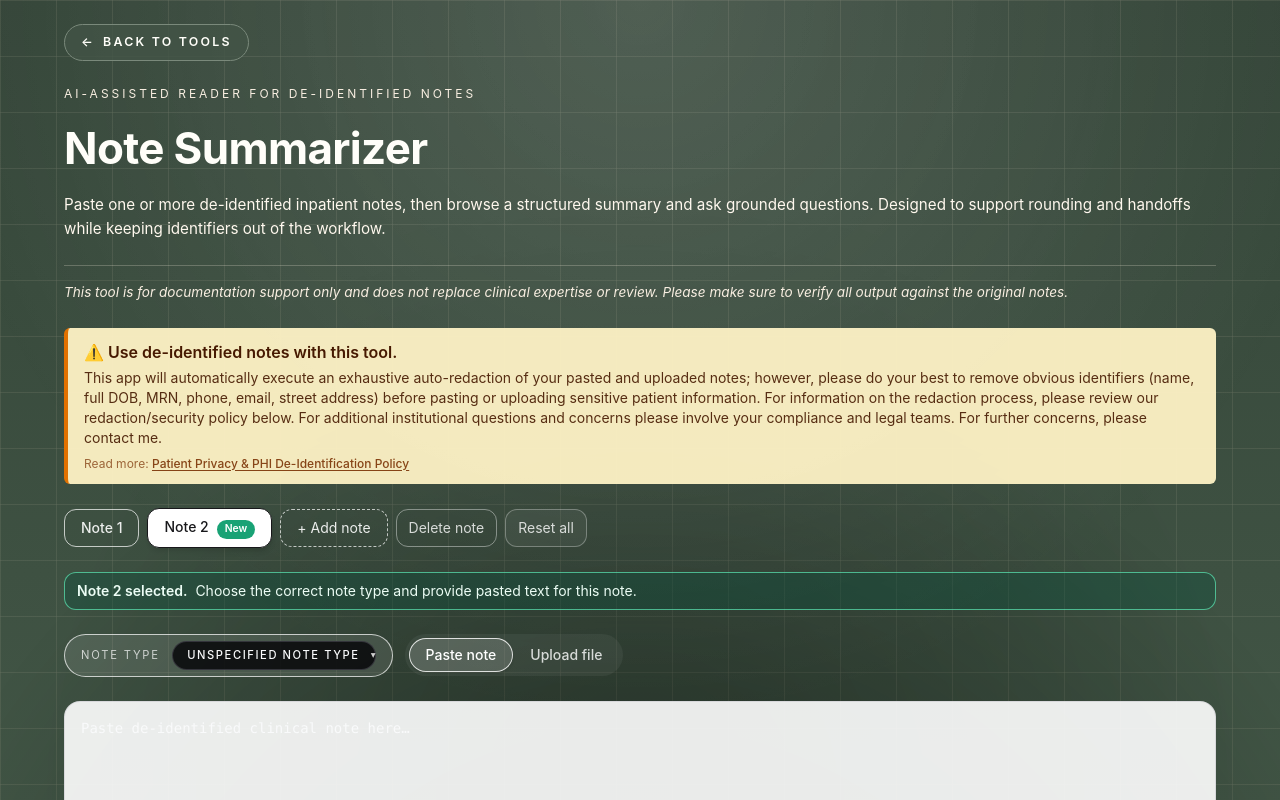
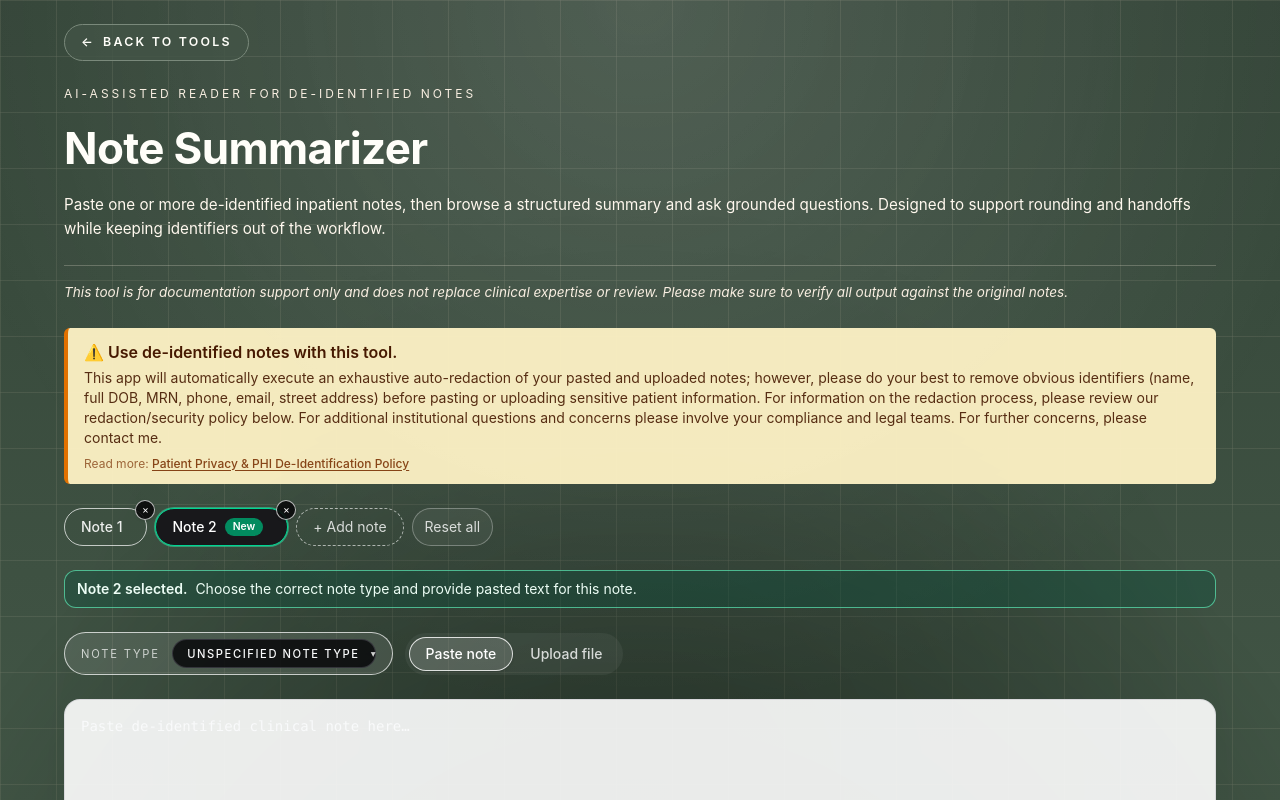
Before and after one commit to NotoMD-dev/notomed-site, a Next.js app: page /tools/note-summarizer in a window 1280 px wide. Both pictures are taken after typing "Sample" into the empty fields and a click on the button "+ Add note". Shown: the top 800 px of the page. Built offline with nearby package versions, Linux system fonts and the light colour scheme.

Commit message:
Update note add-delete controls

```diff
--- a/src/components/note-summarizer/NoteSummarizerInput.tsx
+++ b/src/components/note-summarizer/NoteSummarizerInput.tsx
@@ -485,47 +485,50 @@ export function NoteSummarizerInput({
       {/* Note tabs */}
       <div className="flex flex-wrap items-center gap-2">
         {notes.map((note) => (
+          <div key={note.id} className="relative">
             <button
-            key={note.id}
               type="button"
               onClick={() => {
                 setActiveNoteId(note.id);
                 // When switching notes, keep whatever view mode the user last chose.
               }}
-            className={`px-4 py-2 rounded-xl text-xs md:text-sm font-medium border transition
+              className={`px-4 py-2 rounded-full text-xs md:text-sm font-medium border transition flex items-center gap-2 pr-6
                 ${
                   activeNoteId === note.id
-                  ? "bg-white dark:bg-zinc-900 shadow-md border-pearl-400/60 dark:border-zinc-700 text-zinc-900 dark:text-zinc-50"
+                    ? "bg-zinc-900 border-emerald-400 text-white shadow-[0_0_0_1px_rgba(52,211,153,0.6)]"
                     : "bg-transparent border border-white/70 text-white/90 hover:bg-white/10"
                 }`}
             >
               <span>{note.title}</span>
               {lastAddedNoteId === note.id && (
-              <span className="ml-2 inline-flex items-center rounded-full bg-emerald-600/90 px-2 py-0.5 text-[0.65rem] font-semibold text-white">
+                <span className="inline-flex items-center rounded-full bg-emerald-600/90 px-2 py-0.5 text-[0.65rem] font-semibold text-white">
                   New
                 </span>
               )}
             </button>
+            {notes.length > 1 && (
+              <button
+                type="button"
+                onClick={() => deleteNote(note.id)}
+                className="absolute -top-2 -right-2 inline-flex h-5 w-5 items-center justify-center rounded-full border border-white/70 bg-zinc-950/90 text-[0.65rem] text-white shadow hover:bg-white hover:text-zinc-900"
+                aria-label={`Delete ${note.title}`}
+              >
+                ×
+              </button>
+            )}
+          </div>
         ))}
         <button
           type="button"
           onClick={addNote}
-          className="px-4 py-2 rounded-xl text-xs md:text-sm border border-dashed border-white/70 bg-transparent text-white/90 hover:bg-white/10"
+          className="px-4 py-2 rounded-full text-xs md:text-sm border border-dashed border-white/60 bg-transparent text-white/80 hover:bg-white/5"
         >
           + Add note
         </button>
         <button
           type="button"
-          onClick={() => deleteNote(activeNoteId)}
-          disabled={notes.length <= 1}
-          className="px-3 py-2 rounded-xl text-xs md:text-sm border border-white/40 bg-transparent text-white/80 hover:bg-white/10 disabled:opacity-50 disabled:cursor-not-allowed"
-        >
-          Delete note
-        </button>
-        <button
-          type="button"
           onClick={resetNotes}
-          className="px-3 py-2 rounded-xl text-xs md:text-sm border border-white/30 bg-white/5 text-white/80 hover:bg-white/10"
+          className="px-3 py-2 rounded-full text-xs md:text-sm border border-white/30 bg-white/5 text-white/80 hover:bg-white/10"
         >
           Reset all
         </button>
```
Lines whose indentation alone changed are shown as unchanged.
